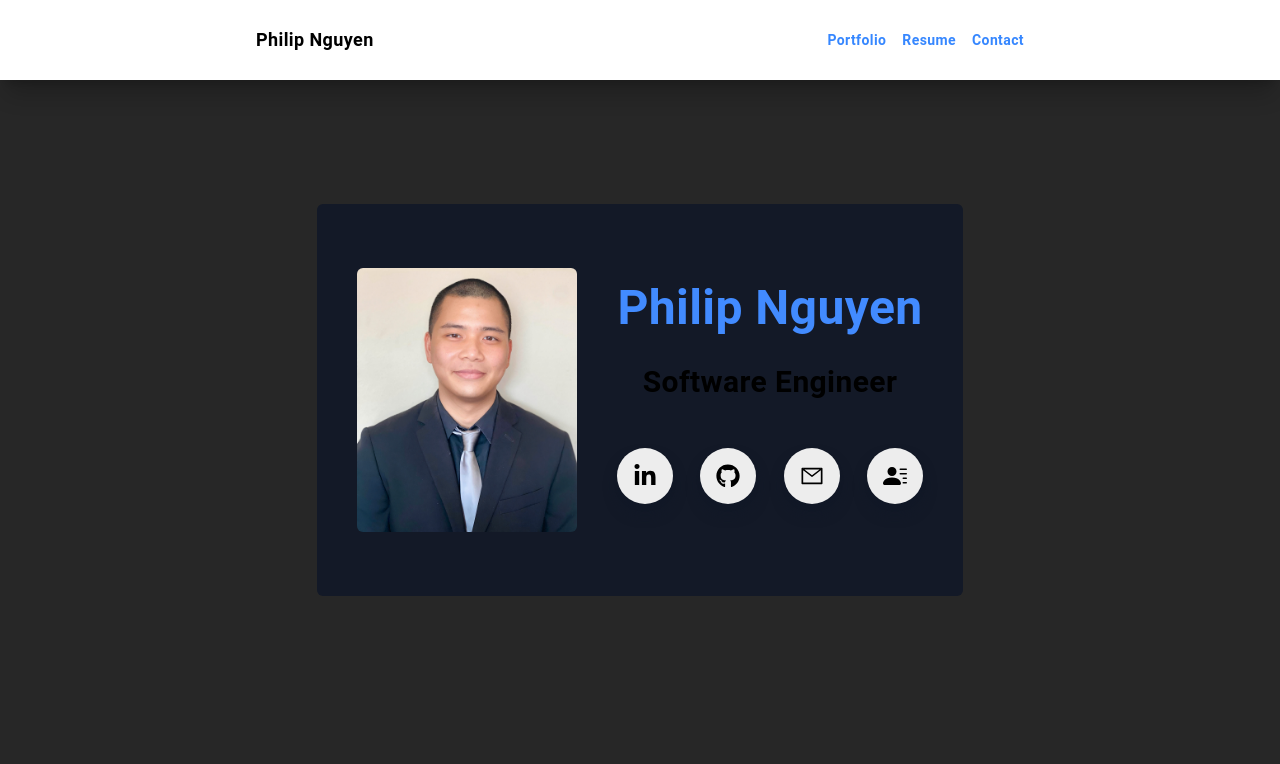
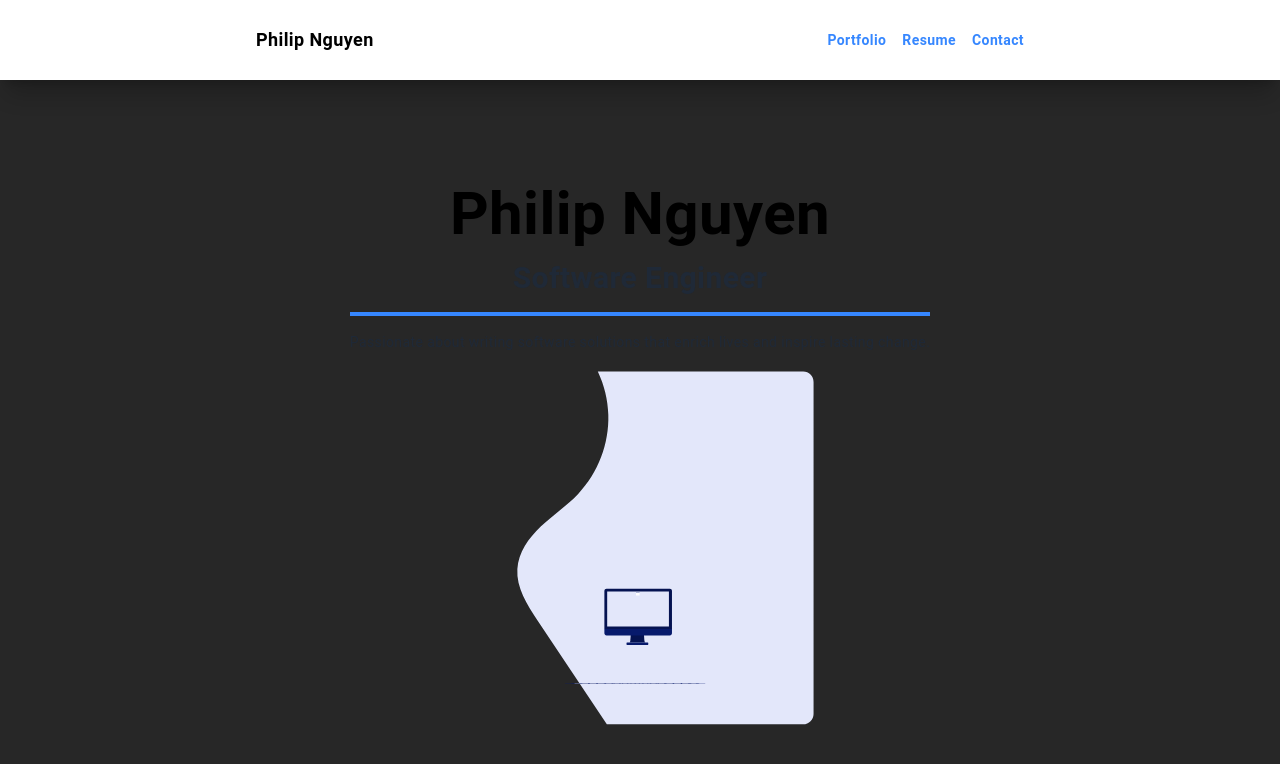
Before and after one commit to pn-code/personal-portfolio-nextjs, a Next.js app: page / in a window 1280 px wide. Shown: the top 764 px of the page. Built offline with nearby package versions, Linux system fonts and the light colour scheme.

Commit message:
Updated Main section

```diff
--- a/components/Main.jsx
+++ b/components/Main.jsx
@@ -1,63 +1,18 @@
-import { AiOutlineMail } from "react-icons/ai";
-import { FaGithub, FaLinkedinIn } from "react-icons/fa";
-import { BsFillPersonLinesFill } from "react-icons/bs";
-import Image from "next/image";
+import WebAnimation from "./animations/WebAnimation";
 
 const Main = () => {
     return (
-        <div className="w-full min-h-[100vh] text-center custom-bg flex items-center justify-center">
-            <div className="max-w-[1240px] w-full h-full mx-auto flex justify-center items-center">
-                <div className="mt-20 sm:mt-0 flex rounded-md bg-gray-900/90 px-10 py-6 sm:py-16 gap-10 flex-col items-center sm:flex-row sm:items-start">
-                    <Image className="rounded-md" src="/assets/profile.png" alt="Philip Nguyen Profile Picture" width={220} height={100}/>
-                    <div className="text-primary">
-                        <h1 className="text-2xl sm:text-5xl sm:py-4 text-accent">Philip Nguyen</h1>
-                        <h2 className="text-xl sm:text-3xl sm:py-4">Software Engineer</h2>
-                        <div className="flex items-center justify-between max-w-[330px] m-auto py-4 pt-8">
-                            <a
-                                href="https://www.linkedin.com/in/pncode"
-                                target="_blank"
-                                rel="noreferrer"
-                            >
-                                <div className="rounded-full shadow-lg bg-secondaryBtn shadow-gray-900 p-1.5 sm:p-4 cursor-pointer hover:scale-150 ease-in duration-300">
-                                    <FaLinkedinIn size={24} color="black" />
-                                </div>
-                            </a>
-
-                            <a
-                                href="https://github.com/pn-code"
-                                target="_blank"
-                                rel="noreferrer"
-                            >
-                                <div className="rounded-full shadow-lg bg-secondaryBtn shadow-gray-900 p-1.5 sm:p-4 cursor-pointer hover:scale-150 ease-in duration-300">
-                                    <FaGithub size={24} color="black" />
-                                </div>
-                            </a>
-
-                            <a
-                                href="mailto:philipnguyen953@gmail.com"
-                                target="_blank"
-                                rel="noreferrer"
-                            >
-                                <div className="rounded-full shadow-lg bg-secondaryBtn shadow-gray-900 p-1.5 sm:p-4 cursor-pointer hover:scale-150 ease-in duration-300">
-                                    <AiOutlineMail size={24} color="black" />
-                                </div>
-                            </a>
-
-                            <a
-                                href="/assets/resume.pdf"
-                                target="_blank"
-                                rel="noreferrer"
-                            >
-                                <div className="rounded-full shadow-lg bg-secondaryBtn shadow-gray-900 p-1.5 sm:p-4 cursor-pointer hover:scale-150 ease-in duration-300">
-                                    <BsFillPersonLinesFill
-                                        size={24}
-                                        color="black"
-                                    />
-                                </div>
-                            </a>
-                        </div>
-                    </div>
-                </div>
+        <div id="#" className="w-full min-h-[100vh] text-center flex items-center justify-center pt-28">
+            <div className="flex flex-col gap-2 sm:gap-4">
+                <h1 className="text-4xl sm:text-6xl font-bold">
+                    Philip Nguyen
+                </h1>
+                <h2 className="text-2xl sm:text-3xl text-gray-800 font-semibold">
+                    Software Engineer
+                </h2>
+                <span className="border-b-primaryBtn border-b-2 sm:border-b-4"></span>
+                <p className="text-gray-800 text-sm text-center">Passionate about writing software solutions that enrich lives and inspire lasting change.</p>
+                <WebAnimation/>
             </div>
         </div>
     );
```
